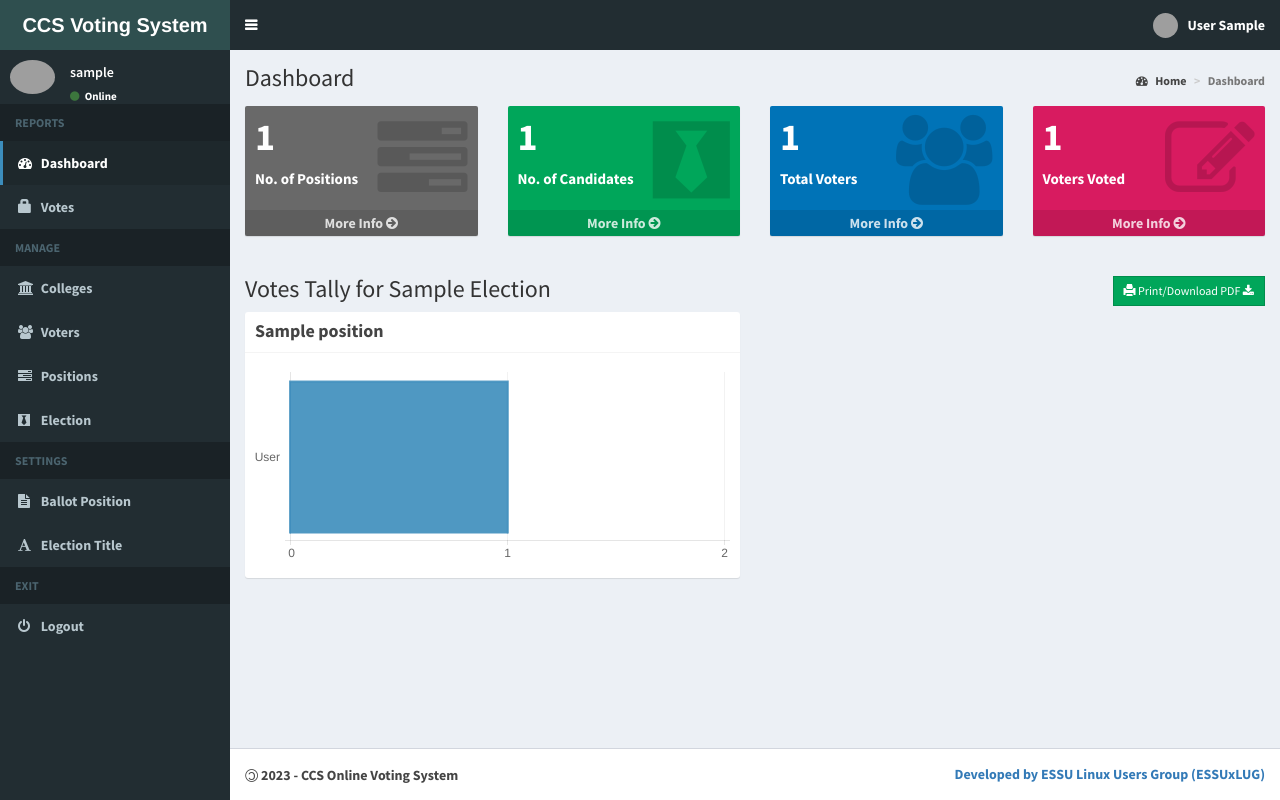
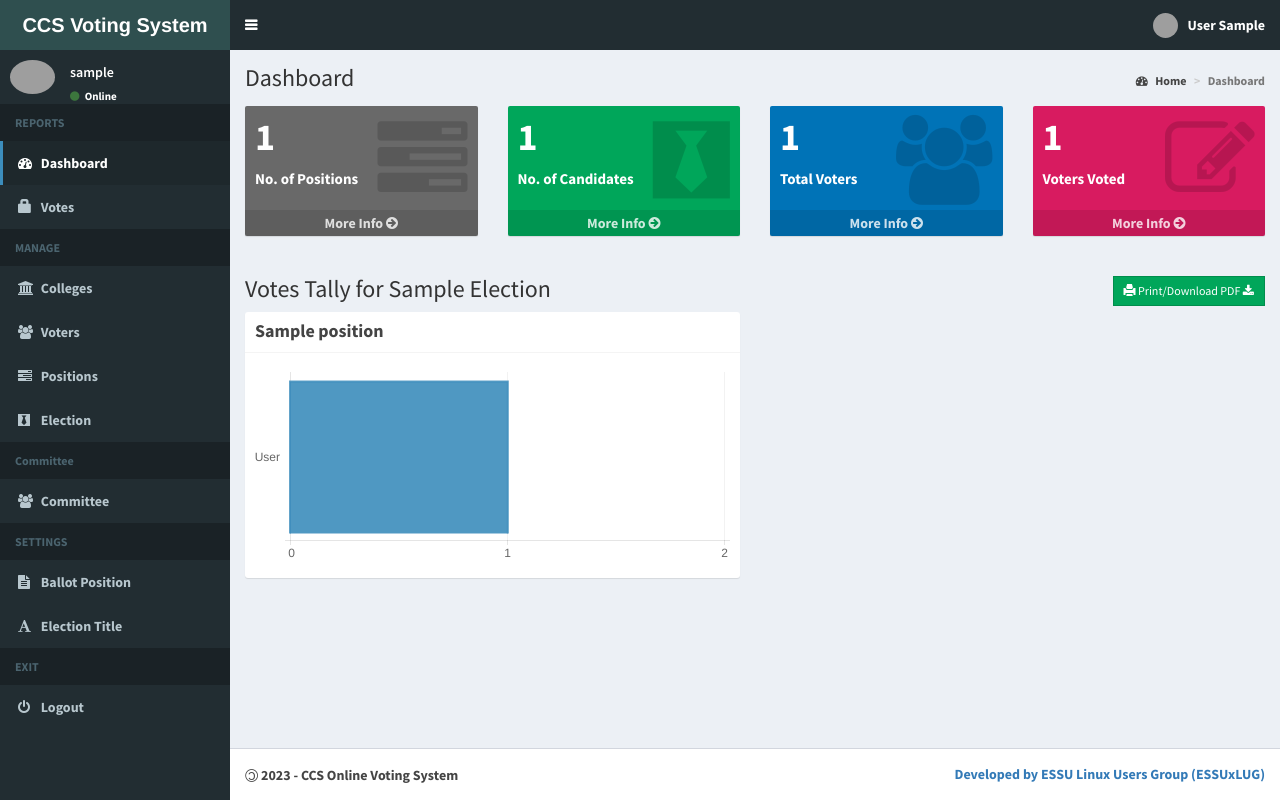
Before and after one commit to CSSO-Linux-User-Group-ESSU/School-Voting-System, a Django app: page /administrator/ in a window 1280 px wide. Run offline with Django 3.2, Linux system fonts and the light colour scheme; a user stored in the database is signed in; tables that the repository leaves empty hold one stand-in row (values such as "Sample post"); some libraries are stand-ins or nearby versions; grey boxes are pictures that could not be loaded.

Commit message:
added sidebar for electoral committee

```diff
--- a/administrator/templates/sidebar.html
+++ b/administrator/templates/sidebar.html
@@ -15,20 +15,29 @@
     <!-- sidebar menu: : style can be found in sidebar.less -->
     <ul class="sidebar-menu" data-widget="tree">
       {% if request.user.user_type == '1' %}
-
-
         <li class="header">REPORTS</li>
         <li class=""><a href="{% url 'adminDashboard' %}"><i class="fa fa-dashboard"></i> <span>Dashboard</span></a></li>
         <li class=""><a href="{% url 'viewVotes' %}"><span class="glyphicon glyphicon-lock"></span> <span>Votes</span></a></li>
         <li class="header">MANAGE</li>
         <li class=""><a href="{% url 'colleges' %}"><i class="fa fa-university"></i> <span>Colleges</span></a></li>
-      <li class=""><a href="{% url 'adminViewVoters' %}"><i class="fa fa-users"></i> <span>Voters</span></a></li>
+        <li class=""><a href="{% url 'adminViewVoters' %}?search=all"><i class="fa fa-users"></i> <span>Voters</span></a></li>
         <li class=""><a href="{% url 'viewPositions' %}"><i class="fa fa-tasks"></i> <span>Positions</span></a></li>
+        <li class=""><a href="{% url 'viewElections' %}"><i class="fa fa-black-tie"></i> <span>Election</span></a></li>
+        <li class="header">Committee</li>
+        <li class=""><a href="{% url 'committee' %}"><i class="fa fa-users"></i> <span>Committee</span></i></a></li>
+        <li class="header">SETTINGS</li>
+        <li class=""><a href="{% url 'ballot_position' %}"><i class="fa fa-file-text"></i> <span>Ballot Position</span></a></li>
+        <li class=""><a href="#config" data-toggle="modal"><i class="fa fa-font"></i> <span>Election Title</span></a></li>
+      {% elif request.user.user_type == "2" %}
+        <li class="header">REPORTS</li>
+        <li class=""><a href="{% url 'adminDashboard' %}"><i class="fa fa-dashboard"></i> <span>Dashboard</span></a></li>
+        <li class=""><a href="{% url 'viewVotes' %}"><span class="glyphicon glyphicon-lock"></span> <span>Votes</span></a></li>
+        <li class="header">MANAGE</li>
+        <li class=""><a href="{% url 'adminViewVoters' %}?search=all"><i class="fa fa-users"></i> <span>Voters</span></a></li>
         <li class=""><a href="{% url 'viewElections' %}"><i class="fa fa-black-tie"></i> <span>Election</span></a></li>
         <li class="header">SETTINGS</li>
         <li class=""><a href="{% url 'ballot_position' %}"><i class="fa fa-file-text"></i> <span>Ballot Position</span></a></li>
         <li class=""><a href="#config" data-toggle="modal"><i class="fa fa-font"></i> <span>Election Title</span></a></li>
-
       {% endif %}
 
       <li class="header">EXIT</li>
```
Lines whose indentation alone changed are shown as unchanged.
